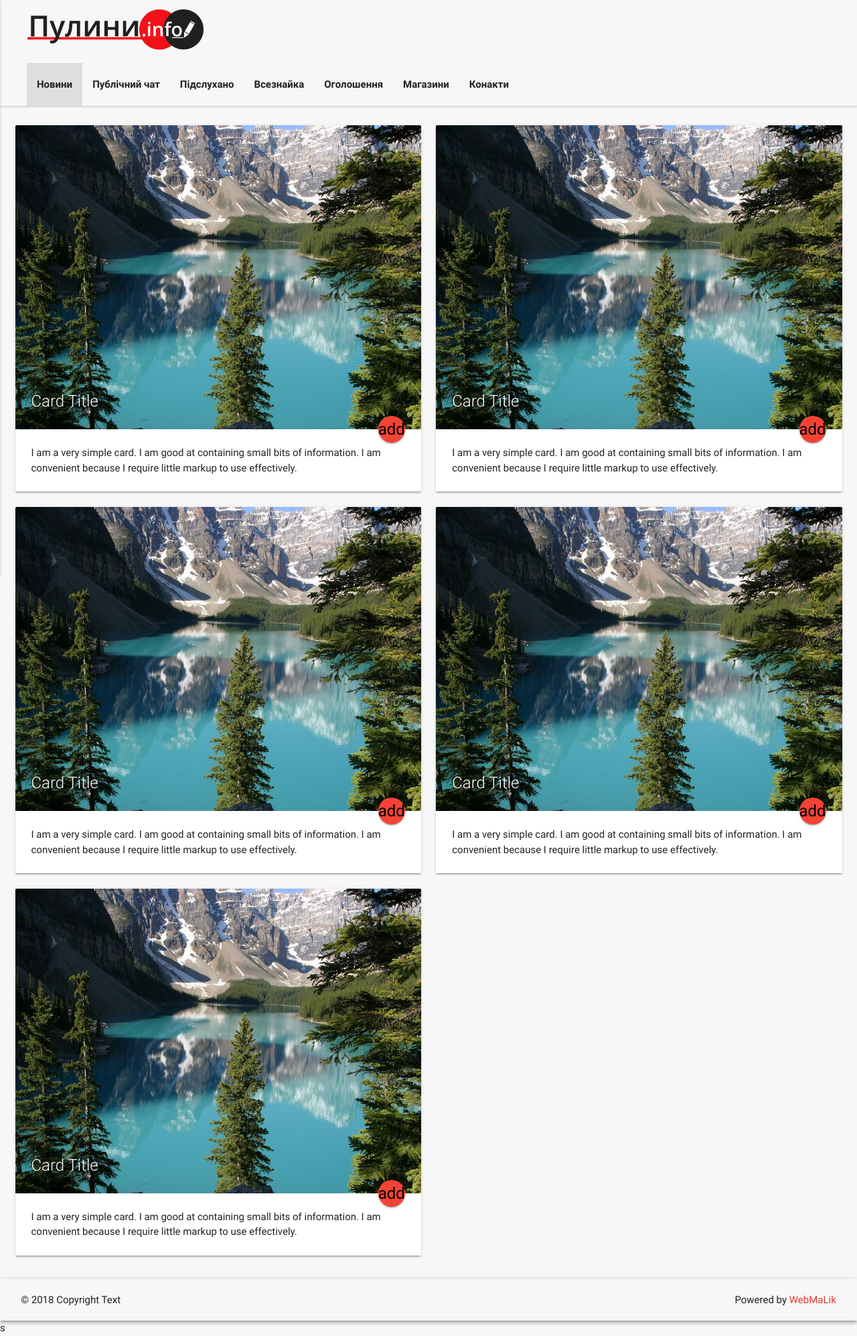
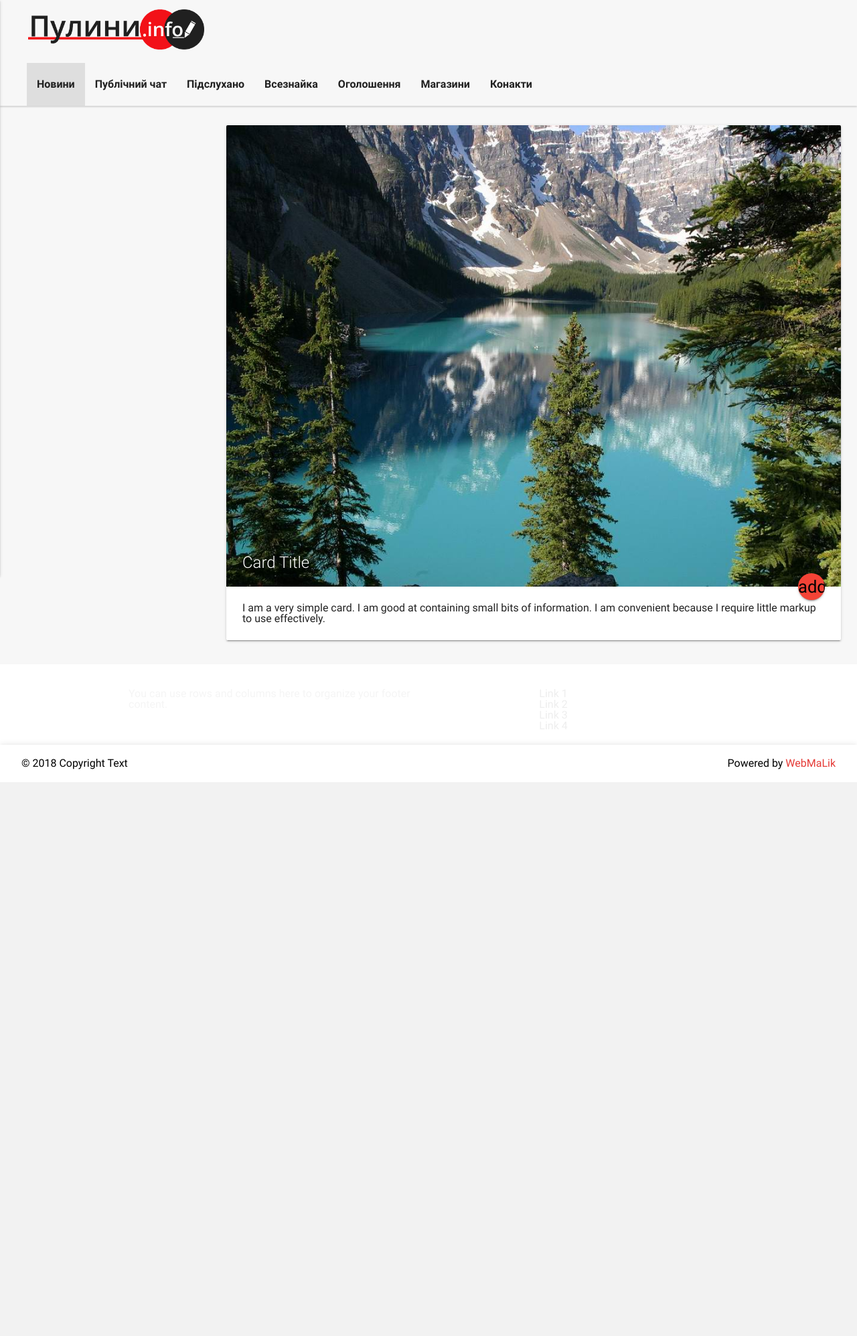
Before and after one commit to webmalik/pulyny.info, a PHP site: page / in a window 1280 px wide. Shown: the whole page at 67% size. After the commit the page ends 1168 px from the top, so only its background shows below. Run offline with PHP 8.4, Linux system fonts and the light colour scheme.

Commit message:
Add new styles in footer and content

```diff
--- a/template/css/style.css
+++ b/template/css/style.css
@@ -2238,6 +2238,9 @@ nav {
   padding: 0 20px;
   font-weight: bold;
 }
+nav ul a {
+  padding: 24px 15px;
+}
 nav a {
   color: #202020 !important;
 }
@@ -2267,7 +2270,11 @@ nav i.fa-bars {
 
 .row {
   position: relative;
-  margin: 0 -20px;
+}
+
+.page-footer {
+  color: #000000;
+  background-color: #ffffff;
 }
 
 .footer {
--- a/template/sass/style.sass
+++ b/template/sass/style.sass
@@ -22,7 +22,9 @@ nav
   background-color: $primary-color!important
   padding: 0 20px
   font-weight: bold
-
+  ul
+    a
+      padding: 24px 15px
   a
     color: $primary-color-nav-link!important
 
@@ -49,7 +51,10 @@ nav
 
 .row
   position: relative
-  margin: 0 -20px
+
+.page-footer
+  color: #000000
+  background-color: #ffffff
 
 .footer
   width: 100%
--- a/view/main.php
+++ b/view/main.php
@@ -8,9 +8,9 @@
     <!-- Title -->
     <title>Пулини.info</title>
     <!-- Styles -->
-    <link href="<?=HOST?>/template/css/style.css" rel="stylesheet">
     <link href="<?=HOST?>/template/css/font-awesome.min.css" rel="stylesheet">
     <link href="<?=HOST?>/template/css/materialize.min.css" rel="stylesheet">
+    <link href="<?=HOST?>/template/css/style.css" rel="stylesheet">
 </head>
 <body>
 <div class="container-fluid">
@@ -68,6 +68,25 @@
 
     </div>
 
+
+    <footer class="page-footer">
+        <div class="container">
+            <div class="row">
+                <div class="col l6 s12">
+                    <h5 class="white-text">Footer Content</h5>
+                    <p class="grey-text text-lighten-4">You can use rows and columns here to organize your footer content.</p>
+                </div>
+                <div class="col l4 offset-l2 s12">
+                    <h5 class="white-text">Links</h5>
+                    <ul>
+                        <li><a class="grey-text text-lighten-3" href="#!">Link 1</a></li>
+                        <li><a class="grey-text text-lighten-3" href="#!">Link 2</a></li>
+                        <li><a class="grey-text text-lighten-3" href="#!">Link 3</a></li>
+                        <li><a class="grey-text text-lighten-3" href="#!">Link 4</a></li>
+                    </ul>
+                </div>
+            </div>
+        </div>
         <div class="footer">
             <div class="row z-depth-2">
                 <div class="col s12 m6 left-align">
@@ -77,7 +96,8 @@
                     Powered by <a href="#">WebMaLik</a>
                 </div>
             </div>
-    </div>s
+        </div>
+    </footer>
 </div>
 
 <!-- SCRIPTS -->
--- a/view/site/index.php
+++ b/view/site/index.php
@@ -1,4 +1,14 @@
-    <div class="col s12 m6">
+    <div class="col s12 m3">
+        <div class="left-panel">
+            <div class="left-panel-header">
+
+            </div>
+            <div class="left-panel-content">
+
+            </div>
+        </div>
+    </div>
+    <div class="col s12 m9">
         <div class="card">
             <div class="card-image">
                 <img src="<?=HOST?>/template/img/sample-1.jpg">
@@ -10,51 +20,3 @@
             </div>
         </div>
     </div>
-    <div class="col s12 m6">
-        <div class="card">
-            <div class="card-image">
-                <img src="<?=HOST?>/template/img/sample-1.jpg">
-                <span class="card-title">Card Title</span>
-                <a class="btn-floating halfway-fab waves-effect waves-light red"><i class="material-icons">add</i></a>
-            </div>
-            <div class="card-content">
-                <p>I am a very simple card. I am good at containing small bits of information. I am convenient because I require little markup to use effectively.</p>
-            </div>
-        </div>
-    </div>
-    <div class="col s12 m6">
-        <div class="card">
-            <div class="card-image">
-                <img src="<?=HOST?>/template/img/sample-1.jpg">
-                <span class="card-title">Card Title</span>
-                <a class="btn-floating halfway-fab waves-effect waves-light red"><i class="material-icons">add</i></a>
-            </div>
-            <div class="card-content">
-                <p>I am a very simple card. I am good at containing small bits of information. I am convenient because I require little markup to use effectively.</p>
-            </div>
-        </div>
-    </div>
-    <div class="col s12 m6">
-        <div class="card">
-            <div class="card-image">
-                <img src="<?=HOST?>/template/img/sample-1.jpg">
-                <span class="card-title">Card Title</span>
-                <a class="btn-floating halfway-fab waves-effect waves-light red"><i class="material-icons">add</i></a>
-            </div>
-            <div class="card-content">
-                <p>I am a very simple card. I am good at containing small bits of information. I am convenient because I require little markup to use effectively.</p>
-            </div>
-        </div>
-    </div>
-    <div class="col s12 m6">
-        <div class="card">
-            <div class="card-image">
-                <img src="<?=HOST?>/template/img/sample-1.jpg">
-                <span class="card-title">Card Title</span>
-                <a class="btn-floating halfway-fab waves-effect waves-light red"><i class="material-icons">add</i></a>
-            </div>
-            <div class="card-content">
-                <p>I am a very simple card. I am good at containing small bits of information. I am convenient because I require little markup to use effectively.</p>
-            </div>
-        </div>
-    </div>
```
Lines whose indentation alone changed are shown as unchanged.
